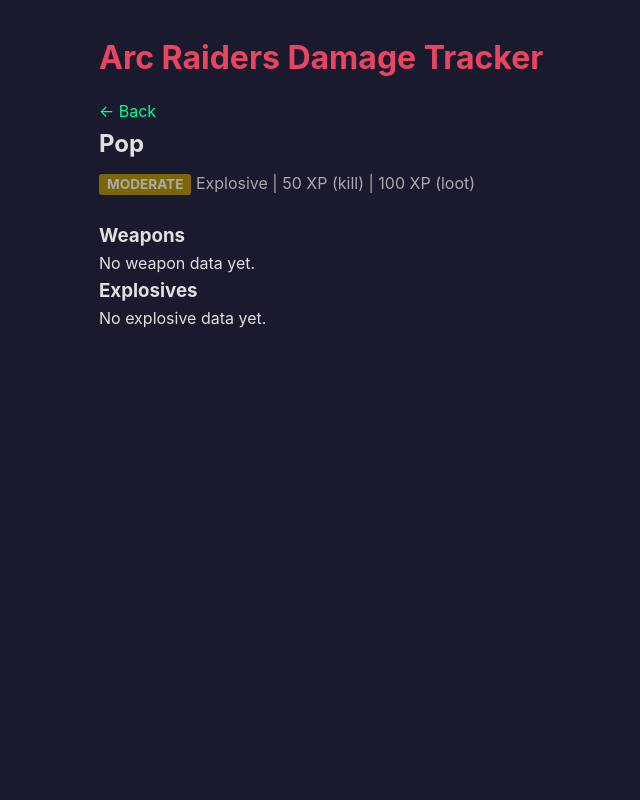
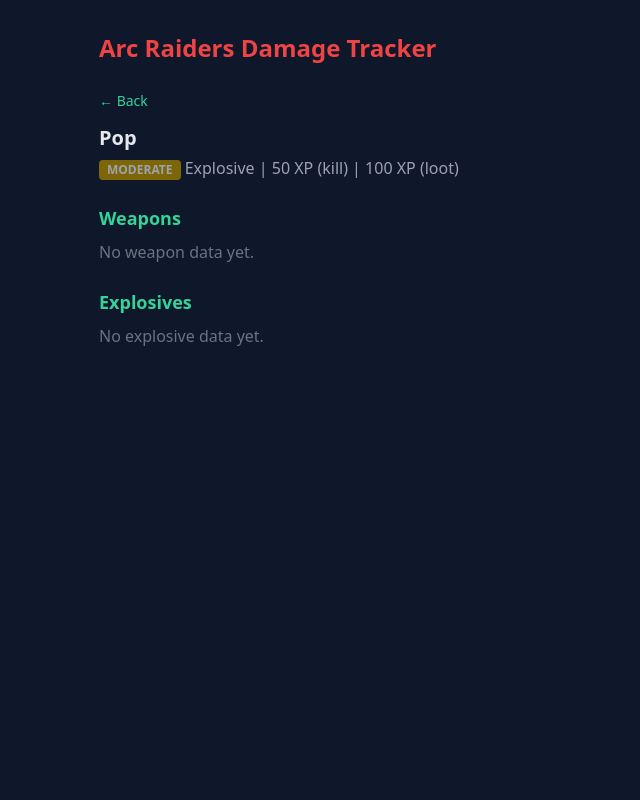
Before and after one commit to gotoplanb/arc-damage-tracker, a Flask app: page /arc/pop in a window 1280 px wide. Shown: the whole page, without its empty margins (173-813 px from the left). Run offline with Flask 3, Linux system fonts and the light colour scheme; some libraries are stand-ins or nearby versions.

Commit message:
Switch frontend to Tailwind CSS, Alpine.js, and HTMX
Replace custom style.css with Tailwind (CDN). Toggle now uses
Alpine.js x-data/x-show instead of vanilla JS. HTMX included
for future use. Consistent with Orginator frontend stack.

Co-Authored-By: Claude Opus 4.5 <noreply@anthropic.com>

```diff
--- a/static/style.css
+++ /dev/null
@@ -1,92 +0,0 @@
-* { margin: 0; padding: 0; box-sizing: border-box; }
-
-body {
-    font-family: -apple-system, BlinkMacSystemFont, 'Segoe UI', Roboto, sans-serif;
-    background: #1a1a2e;
-    color: #e0e0e0;
-    line-height: 1.6;
-    padding: 2rem;
-    max-width: 800px;
-    margin: 0 auto;
-}
-
-header h1 a {
-    color: #e94560;
-    text-decoration: none;
-}
-
-main { margin-top: 1rem; }
-
-a { color: #0f9; text-decoration: none; }
-a:hover { text-decoration: underline; }
-
-.threat-group { margin: 1.5rem 0; }
-.threat-group h2 {
-    padding: 0.3rem 0.6rem;
-    border-radius: 4px;
-    display: inline-block;
-    margin-bottom: 0.5rem;
-    font-size: 1rem;
-}
-
-.threat-extreme h2 { background: #8b0000; }
-.threat-critical h2 { background: #c0392b; }
-.threat-high h2 { background: #d35400; }
-.threat-moderate h2 { background: #7d6608; }
-.threat-low h2 { background: #2d6a2e; }
-
-.threat-group ul { list-style: none; padding-left: 0.5rem; }
-.threat-group li { padding: 0.25rem 0; }
-.arc-type { color: #888; margin-left: 0.5rem; font-size: 0.9rem; }
-
-.arc-meta { margin: 0.5rem 0 1.5rem; color: #aaa; }
-
-.threat {
-    padding: 0.15rem 0.5rem;
-    border-radius: 3px;
-    font-size: 0.85rem;
-    font-weight: bold;
-    text-transform: uppercase;
-}
-.threat-extreme { background: #8b0000; }
-.threat-critical { background: #c0392b; }
-.threat-high { background: #d35400; }
-.threat-moderate { background: #7d6608; }
-.threat-low { background: #2d6a2e; }
-
-table {
-    width: 100%;
-    border-collapse: collapse;
-    margin: 0.5rem 0 1.5rem;
-}
-th, td {
-    padding: 0.4rem 0.6rem;
-    text-align: left;
-    border-bottom: 1px solid #333;
-}
-th { color: #0f9; font-size: 0.9rem; }
-
-.toggle {
-    display: inline-flex;
-    align-items: center;
-    gap: 0.5rem;
-    cursor: pointer;
-    margin: 0.5rem 0;
-    color: #aaa;
-    font-size: 0.9rem;
-}
-.toggle input { cursor: pointer; }
-
-.has-data-badge {
-    background: #0f9;
-    color: #1a1a2e;
-    font-size: 0.7rem;
-    font-weight: bold;
-    padding: 0.1rem 0.4rem;
-    border-radius: 3px;
-    margin-left: 0.4rem;
-    text-transform: uppercase;
-}
-
-.no-data a { color: #666; }
-body.filter-data-only .no-data { display: none; }
--- a/templates/arc_detail.html
+++ b/templates/arc_detail.html
@@ -1,45 +1,69 @@
 {% extends "base.html" %}
 {% block title %}{{ arc.name }} - Arc Raiders Damage Tracker{% endblock %}
 {% block content %}
-<a href="/">&larr; Back</a>
+{% set threat_colors = {'extreme': 'bg-extreme', 'critical': 'bg-critical', 'high': 'bg-high', 'moderate': 'bg-moderate', 'low': 'bg-low'} %}
 
-<h2>{{ arc.name }}</h2>
-<p class="arc-meta">
-    <span class="threat threat-{{ arc.threat_level }}">{{ arc.threat_level|title }}</span>
+<a href="/" class="text-emerald-400 hover:text-emerald-300 text-sm">&larr; Back</a>
+
+<h2 class="text-xl font-bold mt-3 mb-1">{{ arc.name }}</h2>
+<p class="text-gray-400 mb-6">
+    <span class="inline-block px-2 py-0.5 rounded text-xs font-bold uppercase {{ threat_colors[arc.threat_level] }}">{{ arc.threat_level|title }}</span>
     {{ arc.type }} | {{ arc.kill_xp }} XP (kill) | {{ arc.loot_xp }} XP (loot)
 </p>
 
-<h3>Weapons</h3>
+<h3 class="text-lg font-semibold text-emerald-400 mb-2">Weapons</h3>
 {% if arc.damage.weapons %}
-<table>
-    <tr><th>Weapon</th><th>Units to Kill</th><th>Verified</th><th>Notes</th></tr>
+<div class="overflow-x-auto mb-6">
+    <table class="w-full text-sm">
+        <thead>
+            <tr class="border-b border-slate-700">
+                <th class="text-left py-2 px-3 text-emerald-400 font-medium">Weapon</th>
+                <th class="text-left py-2 px-3 text-emerald-400 font-medium">Units to Kill</th>
+                <th class="text-left py-2 px-3 text-emerald-400 font-medium">Verified</th>
+                <th class="text-left py-2 px-3 text-emerald-400 font-medium">Notes</th>
+            </tr>
+        </thead>
+        <tbody>
         {% for weapon, info in arc.damage.weapons.items() %}
-    <tr>
-        <td>{{ weapon }}</td>
-        <td>{{ info.units }}</td>
-        <td>{{ info.verified }}</td>
-        <td>{{ info.notes }}</td>
+            <tr class="border-b border-slate-800">
+                <td class="py-2 px-3">{{ weapon }}</td>
+                <td class="py-2 px-3">{{ info.units }}</td>
+                <td class="py-2 px-3 text-gray-500">{{ info.verified }}</td>
+                <td class="py-2 px-3 text-gray-400">{{ info.notes }}</td>
             </tr>
         {% endfor %}
+        </tbody>
     </table>
+</div>
 {% else %}
-<p>No weapon data yet.</p>
+<p class="text-gray-500 mb-6">No weapon data yet.</p>
 {% endif %}
 
-<h3>Explosives</h3>
+<h3 class="text-lg font-semibold text-emerald-400 mb-2">Explosives</h3>
 {% if arc.damage.explosives %}
-<table>
-    <tr><th>Explosive</th><th>Units to Kill</th><th>Verified</th><th>Notes</th></tr>
+<div class="overflow-x-auto mb-6">
+    <table class="w-full text-sm">
+        <thead>
+            <tr class="border-b border-slate-700">
+                <th class="text-left py-2 px-3 text-emerald-400 font-medium">Explosive</th>
+                <th class="text-left py-2 px-3 text-emerald-400 font-medium">Units to Kill</th>
+                <th class="text-left py-2 px-3 text-emerald-400 font-medium">Verified</th>
+                <th class="text-left py-2 px-3 text-emerald-400 font-medium">Notes</th>
+            </tr>
+        </thead>
+        <tbody>
         {% for explosive, info in arc.damage.explosives.items() %}
-    <tr>
-        <td>{{ explosive }}</td>
-        <td>{{ info.units }}</td>
-        <td>{{ info.verified }}</td>
-        <td>{{ info.notes }}</td>
+            <tr class="border-b border-slate-800">
+                <td class="py-2 px-3">{{ explosive }}</td>
+                <td class="py-2 px-3">{{ info.units }}</td>
+                <td class="py-2 px-3 text-gray-500">{{ info.verified }}</td>
+                <td class="py-2 px-3 text-gray-400">{{ info.notes }}</td>
             </tr>
         {% endfor %}
+        </tbody>
     </table>
+</div>
 {% else %}
-<p>No explosive data yet.</p>
+<p class="text-gray-500 mb-6">No explosive data yet.</p>
 {% endif %}
 {% endblock %}
--- a/templates/base.html
+++ b/templates/base.html
@@ -4,14 +4,35 @@
     <meta charset="UTF-8">
     <meta name="viewport" content="width=device-width, initial-scale=1.0">
     <title>{% block title %}Arc Raiders Damage Tracker{% endblock %}</title>
-    <link rel="stylesheet" href="{{ url_for('static', filename='style.css') }}">
+    <script src="https://cdn.tailwindcss.com"></script>
+    <script>
+        tailwind.config = {
+            theme: {
+                extend: {
+                    colors: {
+                        extreme: '#8b0000',
+                        critical: '#c0392b',
+                        high: '#d35400',
+                        moderate: '#7d6608',
+                        low: '#2d6a2e',
+                    }
+                }
+            }
+        }
+    </script>
+    <script defer src="https://cdn.jsdelivr.net/npm/alpinejs@3.x.x/dist/cdn.min.js"></script>
+    <script src="https://unpkg.com/htmx.org@2.0.4"></script>
 </head>
-<body>
-    <header>
-        <h1><a href="/">Arc Raiders Damage Tracker</a></h1>
-    </header>
-    <main>
-        {% block content %}{% endblock %}
-    </main>
+<body class="bg-slate-900 text-gray-200 min-h-screen">
+    <div class="max-w-3xl mx-auto px-4 py-8">
+        <header class="mb-6">
+            <h1 class="text-2xl font-bold">
+                <a href="/" class="text-red-500 hover:text-red-400 no-underline">Arc Raiders Damage Tracker</a>
+            </h1>
+        </header>
+        <main>
+            {% block content %}{% endblock %}
+        </main>
+    </div>
 </body>
 </html>
```
Also changed, not shown: templates/index.html (+23 -16 lines), 1 other file. Lines whose indentation alone changed are shown as unchanged.
